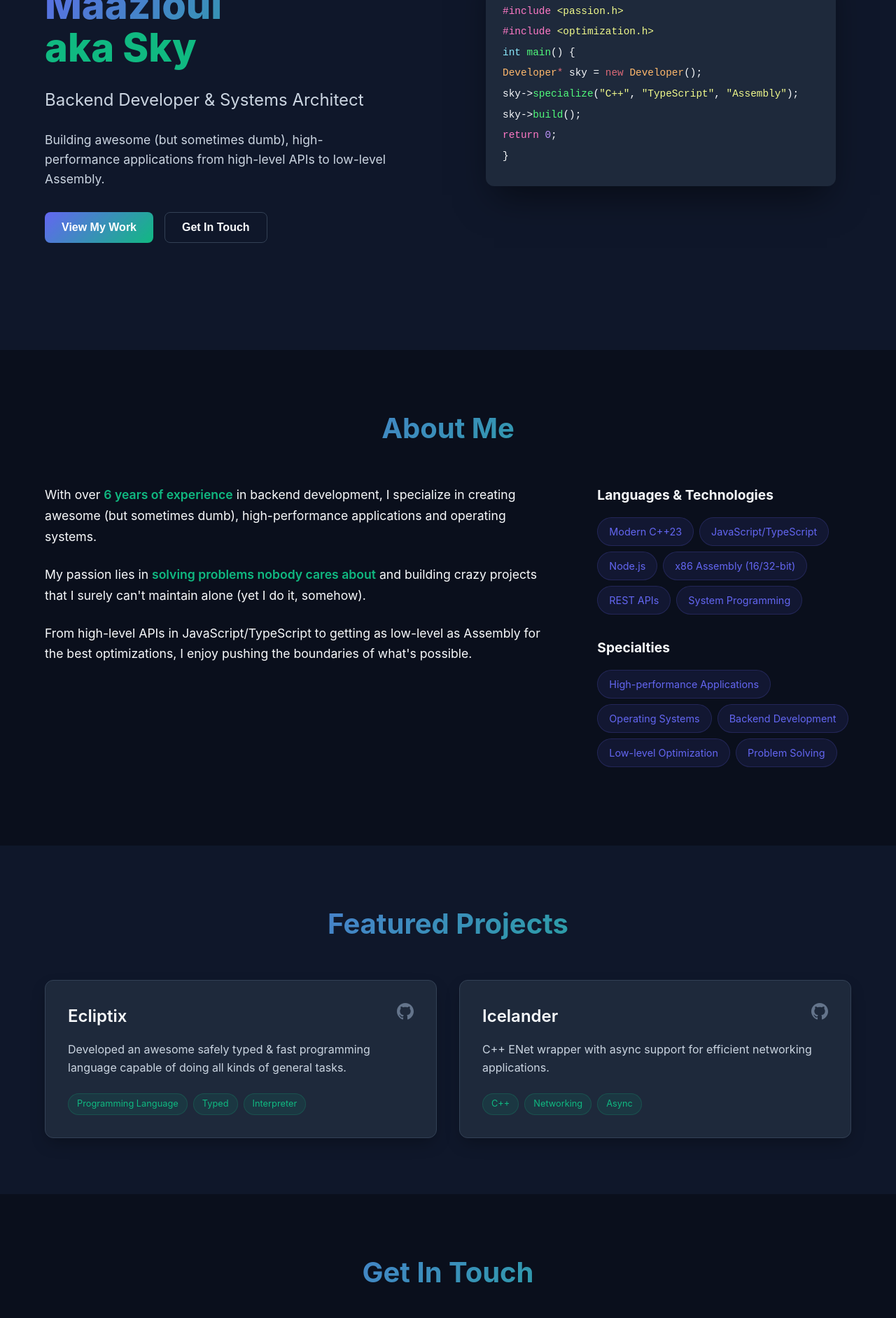
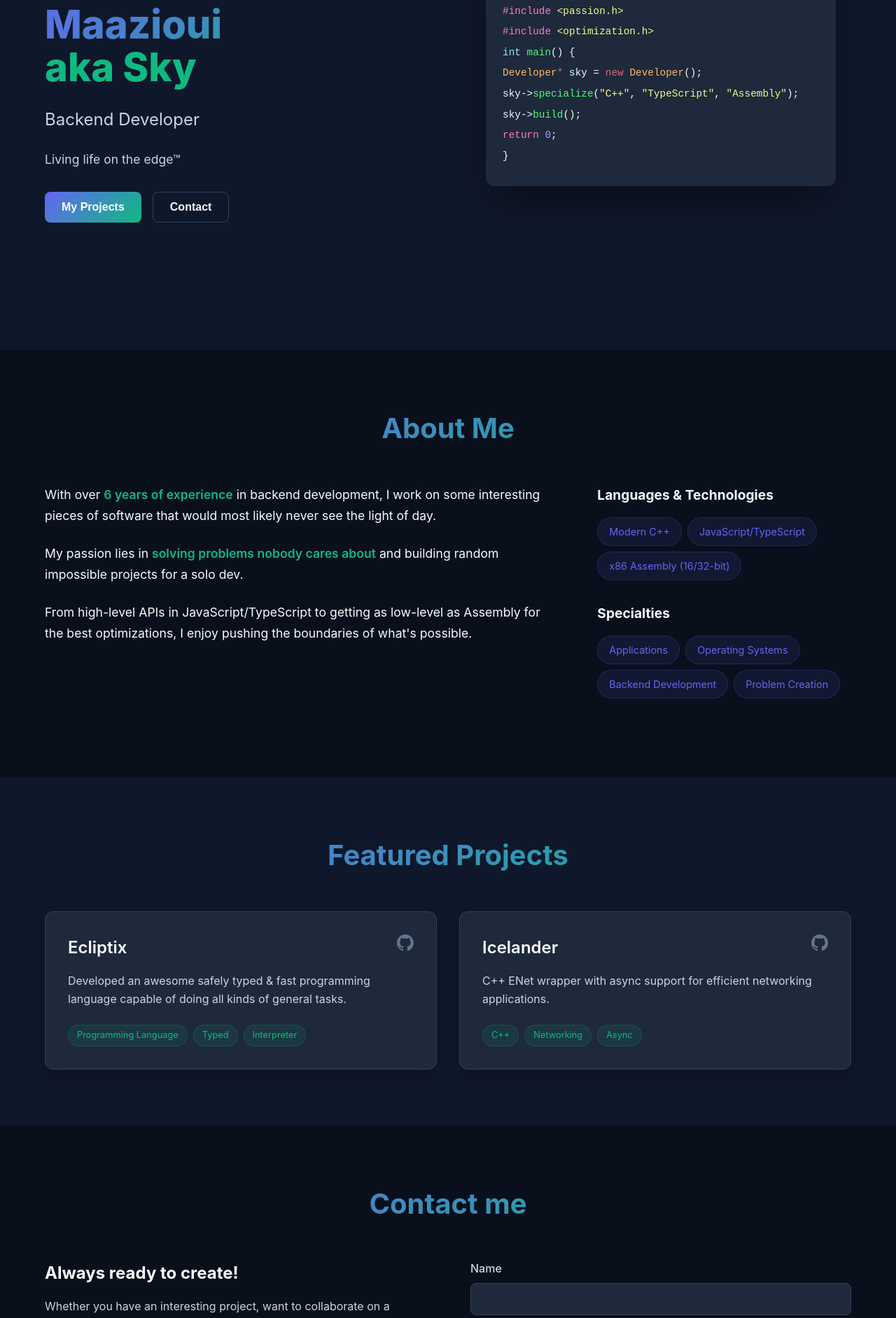
Before and after one commit to landingpad75/portfolio, a Next.js app: page / in a window 1280 px wide. Shown: the part 300-2183 px from the top of the page at 70% size. Built offline with nearby package versions, Linux system fonts and the light colour scheme.

Commit message:
final push for today

```diff
--- a/components/AboutSection.tsx
+++ b/components/AboutSection.tsx
@@ -9,11 +9,11 @@ const AboutSection: React.FC = () => {
   const skills: SkillGroup[] = [
     {
       category: "Languages & Technologies",
-      items: ["Modern C++23", "JavaScript/TypeScript", "Node.js", "x86 Assembly (16/32-bit)", "REST APIs", "System Programming"]
+      items: ["Modern C++", "JavaScript/TypeScript", "x86 Assembly (16/32-bit)"]
     },
     {
       category: "Specialties",
-      items: ["High-performance Applications", "Operating Systems", "Backend Development", "Low-level Optimization", "Problem Solving"]
+      items: ["Applications", "Operating Systems", "Backend Development", "Problem Creation"]
     }
   ];
 
@@ -25,12 +25,11 @@ const AboutSection: React.FC = () => {
           <div className="about-text">
             <p className="about-intro">
               With over <span className="highlight">6 years of experience</span> in backend development,
-              I specialize in creating awesome (but sometimes dumb), high-performance applications
-              and operating systems.
+              I work on some interesting pieces of software that would most likely never see the light of day.
             </p>
             <p>
               My passion lies in <span className="highlight">solving problems nobody cares about</span> and
-              building crazy projects that I surely can't maintain alone (yet I do it, somehow).
+              building random impossible projects for a solo dev.
             </p>
             <p>
               From high-level APIs in JavaScript/TypeScript to getting as low-level as Assembly
--- a/components/ContactSection.tsx
+++ b/components/ContactSection.tsx
@@ -37,13 +37,13 @@ const ContactSection: React.FC = () => {
   return (
     <section id="contact" className="contact">
       <div className="container">
-        <h2 className="section-title">Get In Touch</h2>
+        <h2 className="section-title">Contact me</h2>
         <div className="contact-content">
           <div className="contact-info">
-            <h3>Let's Build Something Awesome Together</h3>
+            <h3>Always ready to create!</h3>
             <p>
-              Whether you have an interesting problem that needs solving,
-              want to collaborate on a crazy project, or just want to say hi,
+              Whether you have an interesting project,
+              want to collaborate on a project, or just want to say hi,
               I'd love to hear from you!
             </p>
             <div className="contact-methods">
--- a/components/HeroSection.tsx
+++ b/components/HeroSection.tsx
@@ -17,23 +17,22 @@ const HeroSection: React.FC = () => {
             <span className="title-name">Mohammed Amine Maazioui</span>
             <span className="title-alias">aka Sky</span>
           </h1>
-          <p className="hero-subtitle">Backend Developer & Systems Architect</p>
+          <p className="hero-subtitle">Backend Developer</p>
           <p className="hero-description">
-            Building awesome (but sometimes dumb), high-performance applications
-            from high-level APIs to low-level Assembly.
+            Living life on the edge&trade;
           </p>
           <div className="hero-buttons">
             <button
               className="btn btn-primary"
               onClick={() => document.getElementById('projects')?.scrollIntoView({ behavior: 'smooth' })}
             >
-              View My Work
+              My Projects
             </button>
             <button
               className="btn btn-secondary"
               onClick={() => document.getElementById('contact')?.scrollIntoView({ behavior: 'smooth' })}
             >
-              Get In Touch
+              Contact
             </button>
           </div>
         </div>
--- a/components/Preloader.tsx
+++ b/components/Preloader.tsx
@@ -81,24 +81,7 @@ const Preloader: React.FC<PreloaderProps> = ({ isLoading }) => {
               </div>
               <span className="progress-text">{progress}%</span>
             </div>
-            <div className="loading-dots">
-              <span>Compiling components</span>
-              <span className="dot-animation">
-                <span>.</span>
-                <span>.</span>
-                <span>.</span>
-              </span>
-            </div>
-            {progress === 100 && (
-              <div className="completion-message">
-                <span className="success-text">✓ System ready. Launching portfolio...</span>
-              </div>
-            )}
           </div>
-        </div>
-        <div className="preloader-brand">
-          <div className="brand-logo">SKY</div>
-          <div className="brand-subtitle">Backend Systems Architect</div>
         </div>
       </div>
     </div>
```
